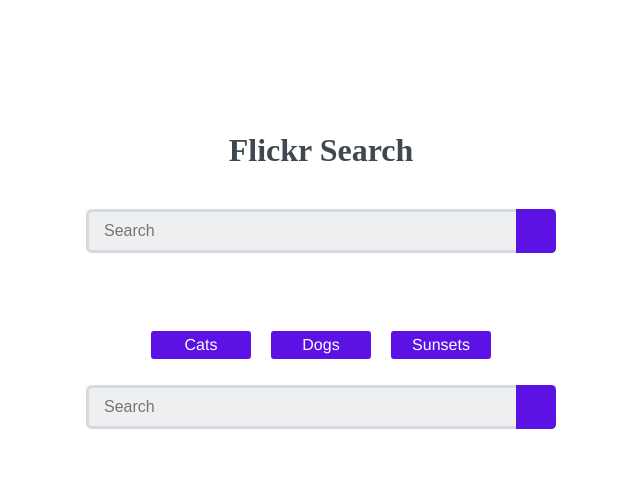
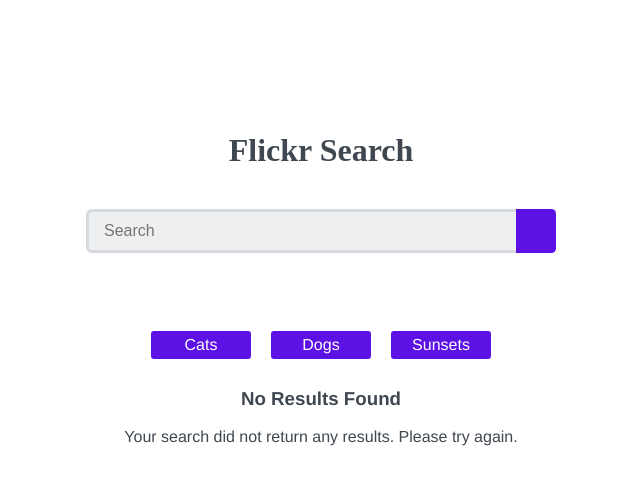
Before and after one commit to CN45/Tech-Degree-Project-11, a React (Create React App) app in the folder react_image_gallery_v1/gallery/: page / in a window 1280 px wide. Shown: the top 484 px of the page, without its empty margins (319-959 px from the left). Built offline with nearby package versions, Linux system fonts and the light colour scheme.

Commit message:
fixing search form disappearing

```diff
--- a/react_image_gallery_v1/gallery/src/App.js
+++ b/react_image_gallery_v1/gallery/src/App.js
@@ -24,7 +24,7 @@
       <div className="container">
       <Header />
           <Switch>
-          <Route exact path="/" render={() => (<SearchForm api={apiKey} />)}/>
+
           <Route path="/cats" render={() => (<Cats api={apiKey} />)} />
           <Route path="/sunsets" render={() => (<Sunsets api={apiKey} />)} />
           <Route path="/dogs" render={() => (<Dogs api={apiKey} />)} />
```
